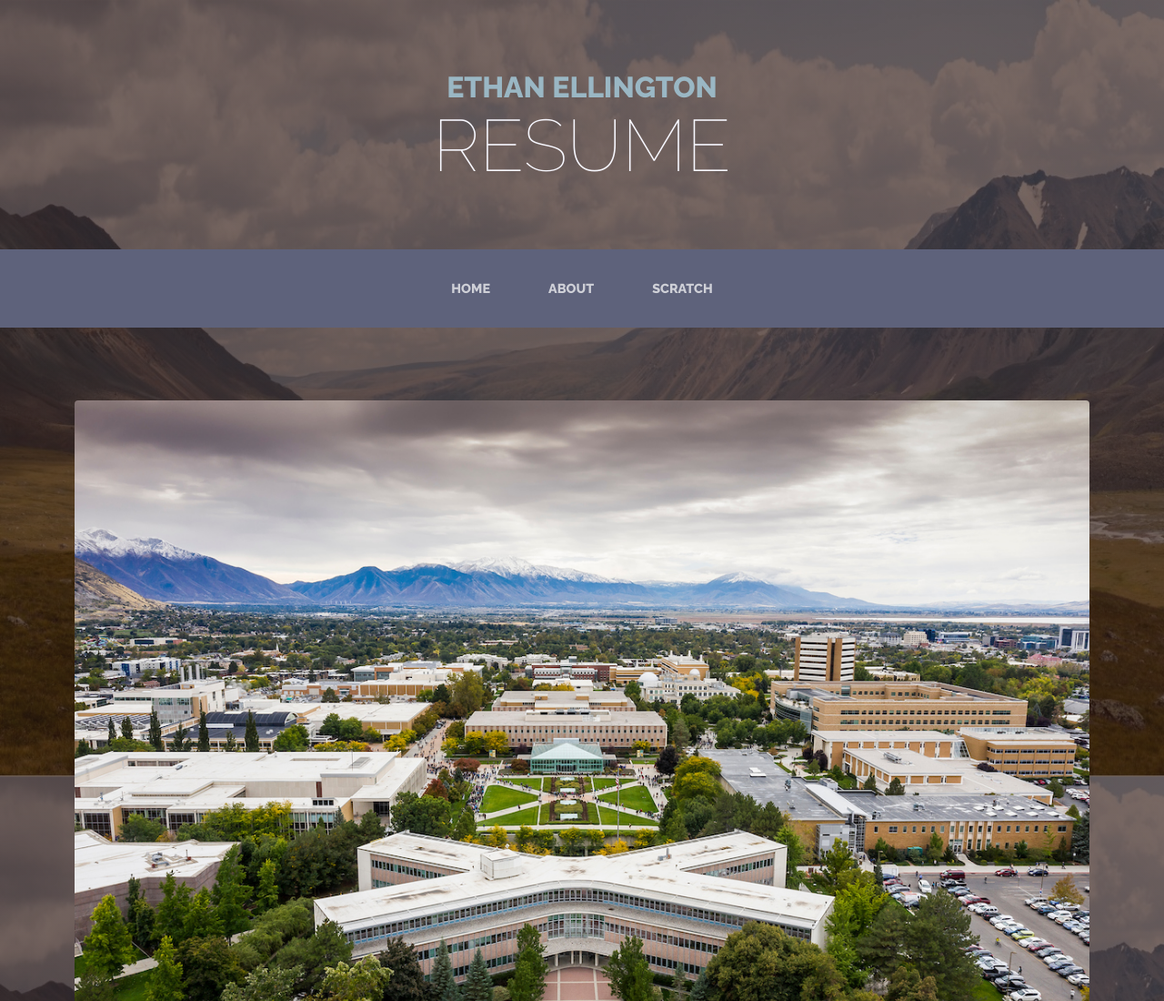
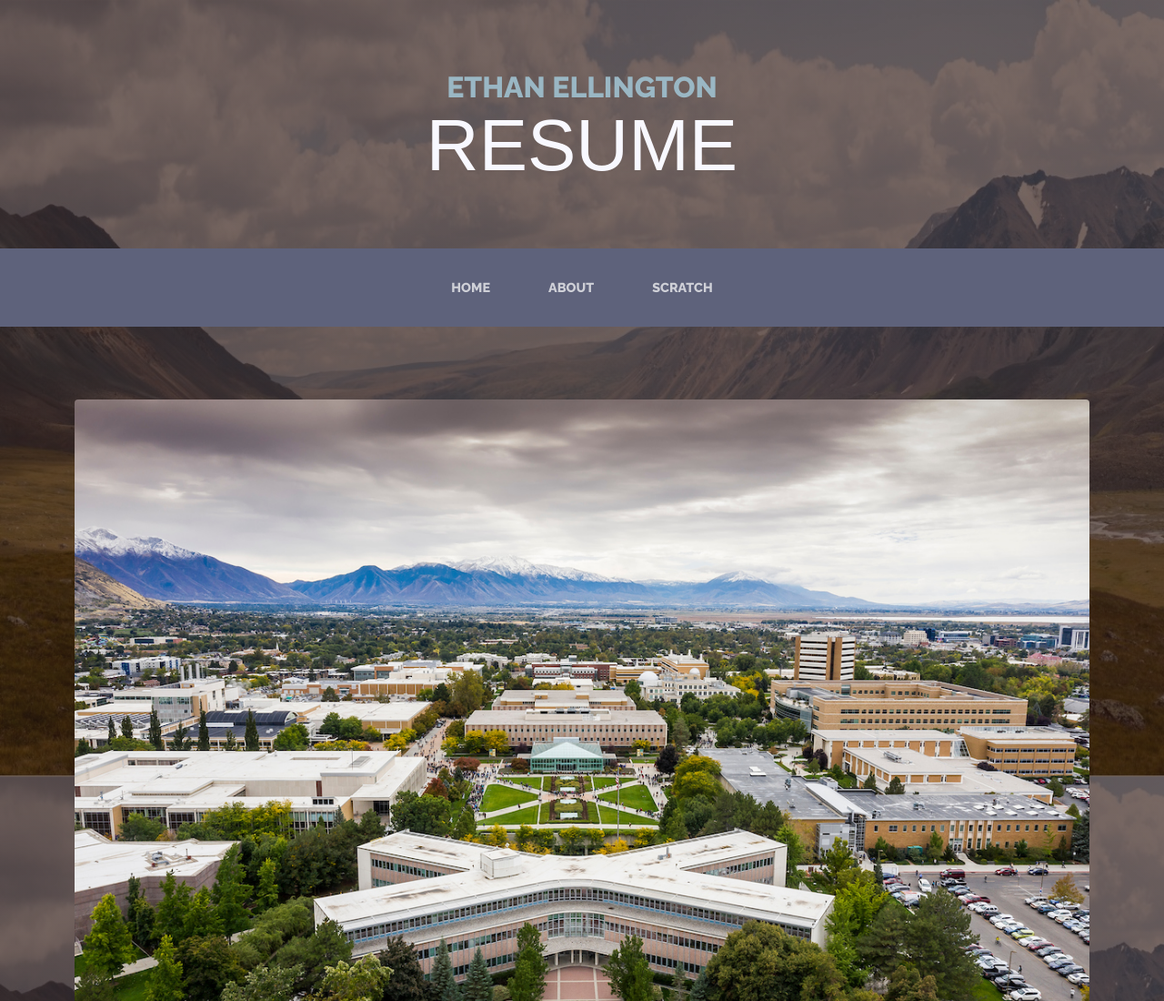
Before and after one commit to ethanellington/is201, a plain HTML site: page about.html in a window 1280 px wide. Shown: the top 1100 px of the page at 91% size. Drawn offline with nearby package versions, Linux system fonts and the light colour scheme.

Commit message:
Add files via upload

```diff
--- a/about.html
+++ b/about.html
@@ -20,7 +20,7 @@
         <header>
             <h1 class="site-heading text-center d-none d-lg-block lighttext">
                 <span class="site-heading-upper myfontcolor mb-3">Ethan Ellington</span>
-                <span class="site-heading-lower">Resume</span>
+                <span class="site-heading-lower mysubfont lighttext">Resume</span>
             </h1>
         </header>
         <!-- Navigation-->
```
Also changed, not shown: index.html (+1 -1 lines).
